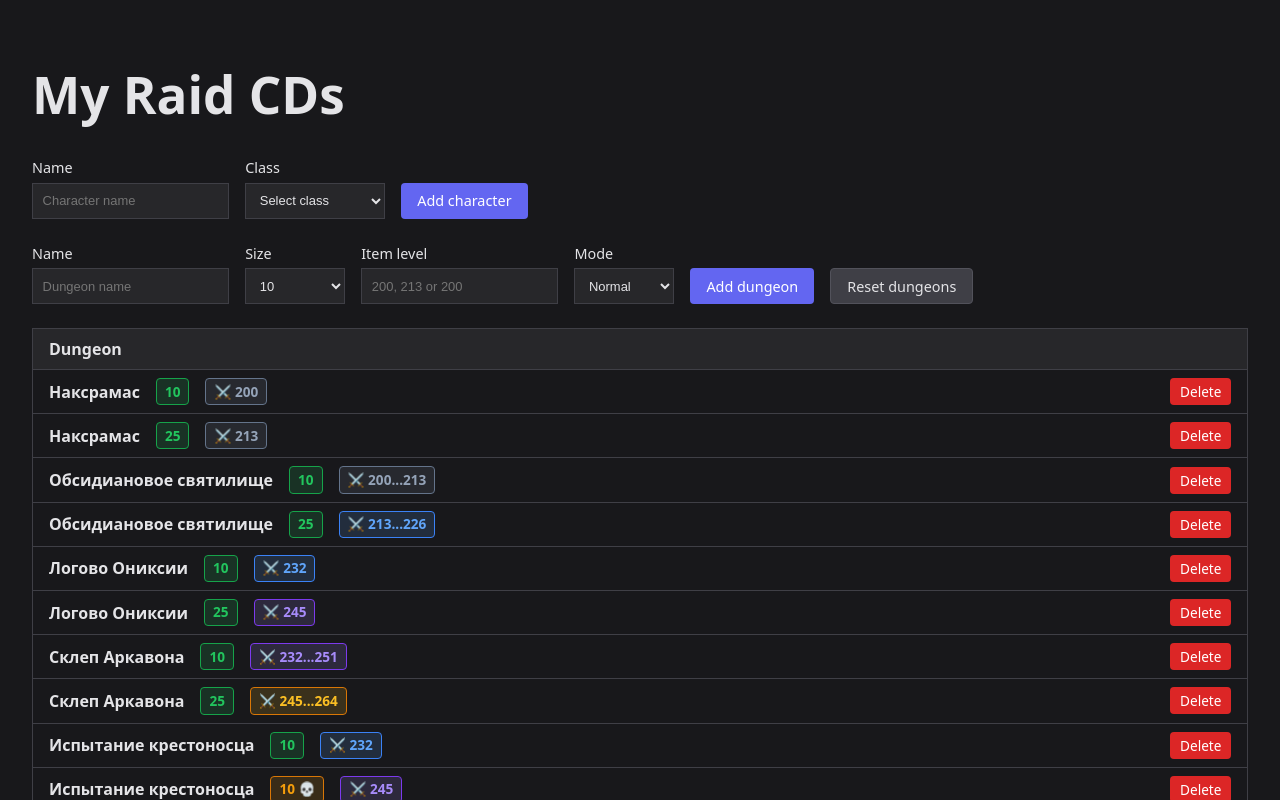
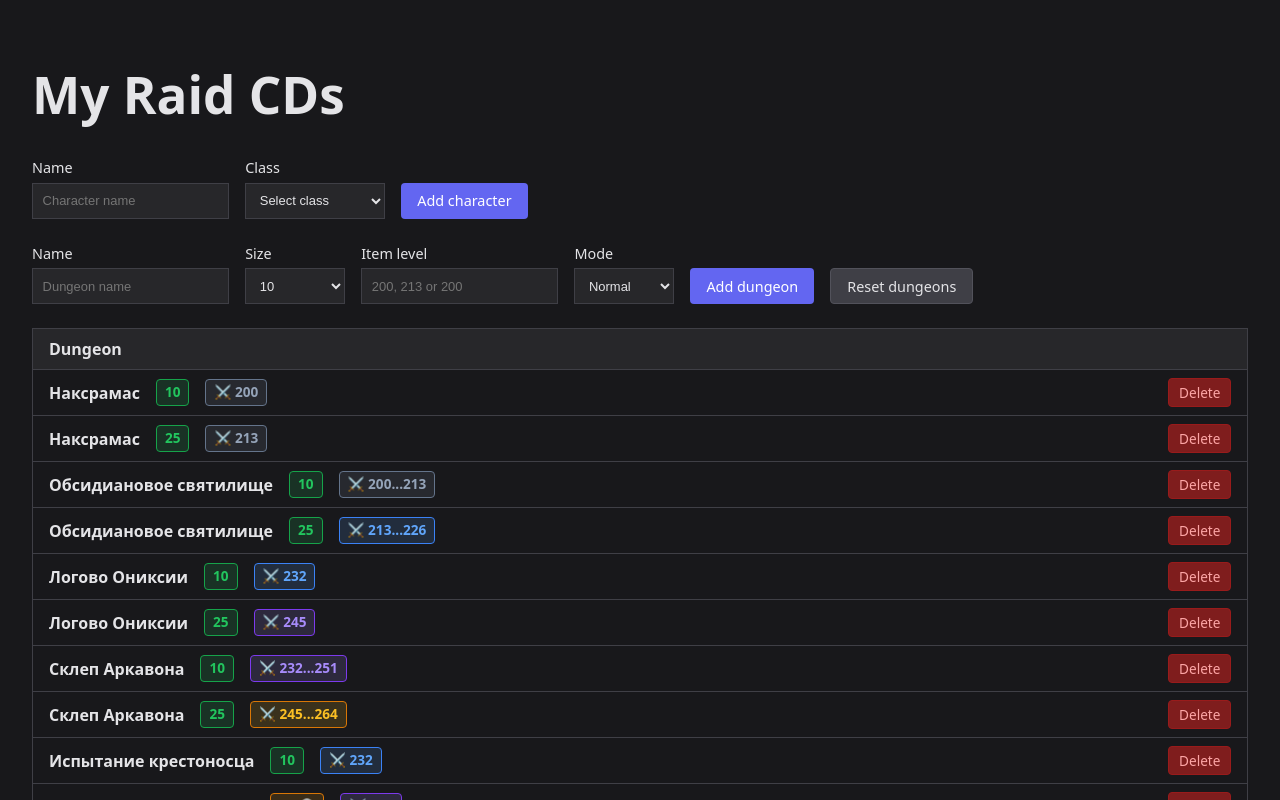
Before and after one commit to sergimax/my-raid-cds, a React (Vite) app: page / in a window 1280 px wide. Shown: the top 800 px of the page. Built offline with nearby package versions, Linux system fonts and the light colour scheme.

Commit message:
style(character-list, dungeon-table): update button styles for improved visibility and consistency

```diff
--- a/src/components/character-list/styles.css
+++ b/src/components/character-list/styles.css
@@ -37,12 +37,12 @@
   padding: 0.25rem 0.6rem;
   font-size: 0.85em;
   cursor: pointer;
-  background: #dc2626;
-  color: white;
-  border: none;
+  background: #7f1d1d;
+  color: #fca5a5;
+  border: 1px solid #991b1b;
   border-radius: 4px;
 }
 
 .character-list .delete-character-btn:hover {
-  background: #b91c1c;
+  background: #991b1b;
 }
--- a/src/components/dungeon-table/styles.css
+++ b/src/components/dungeon-table/styles.css
@@ -157,14 +157,14 @@
   padding: 0.25rem 0.6rem;
   font-size: 0.85em;
   cursor: pointer;
-  background: #dc2626;
-  color: white;
-  border: none;
+  background: #7f1d1d;
+  color: #fca5a5;
+  border: 1px solid #991b1b;
   border-radius: 4px;
 }
 
 .dungeon-table .delete-character-btn:hover {
-  background: #b91c1c;
+  background: #991b1b;
 }
 
 .dungeon-table-dungeon-cell {
@@ -179,12 +179,12 @@
   padding: 0.25rem 0.6rem;
   font-size: 0.85em;
   cursor: pointer;
-  background: #dc2626;
-  color: white;
-  border: none;
+  background: #7f1d1d;
+  color: #fca5a5;
+  border: 1px solid #991b1b;
   border-radius: 4px;
 }
 
 .dungeon-table .delete-dungeon-btn:hover {
-  background: #b91c1c;
+  background: #991b1b;
 }
```
